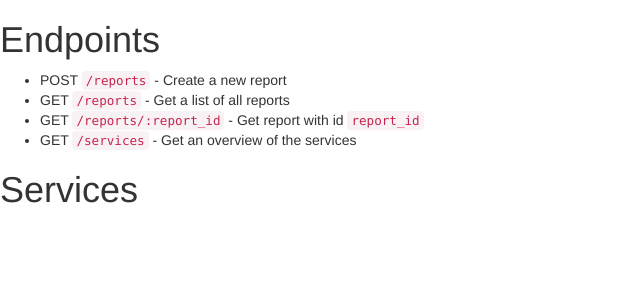
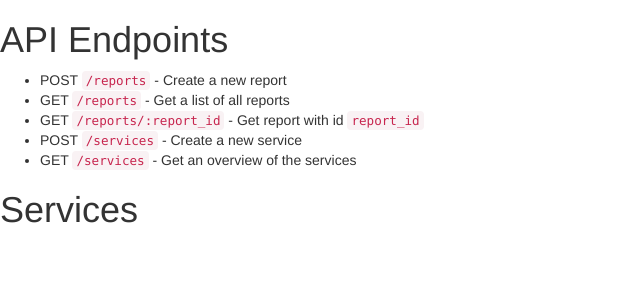
Before and after one commit to taarifa/taarifa_backend, a Flask app: page / in a window 1280 px wide. Shown: the part 222-522 px from the top of the page, without its empty margins (0-640 px from the left). Run offline with Flask 2, Linux system fonts and the light colour scheme; some libraries are stand-ins or nearby versions.

Commit message:
Add missing POST /services to landing page

```diff
--- a/taarifa_backend/templates/landing.html
+++ b/taarifa_backend/templates/landing.html
@@ -1,11 +1,12 @@
 {% extends "base.html" %}
 
 {% block content %}
-<h1>Endpoints</h1>
+<h1>API Endpoints</h1>
 <ul>
   <li>POST <code>/reports</code> - Create a new report</li>
   <li>GET <code>/reports</code> - Get a list of all reports</li>
   <li>GET <code>/reports/:report_id</code> - Get report with id <code>report_id</code></li>
+  <li>POST <code>/services</code> - Create a new service</li>
   <li>GET <code>/services</code> - Get an overview of the services
 </ul>
 <h1>Services</h1>
```
